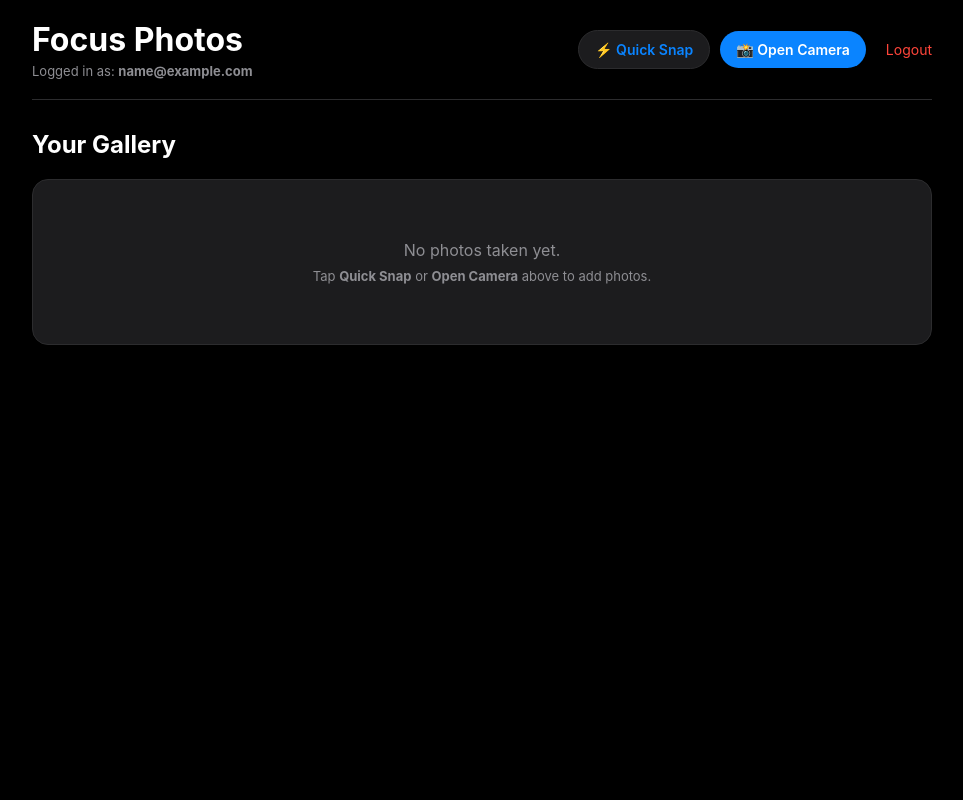
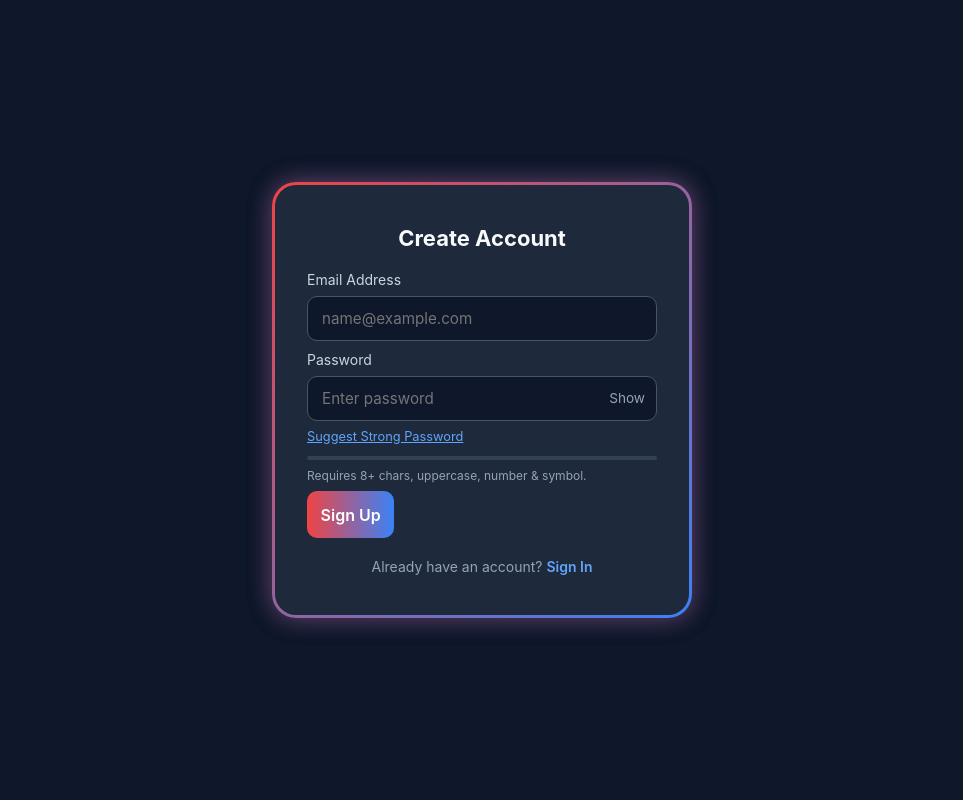
Before and after one commit to aidoomichael60-lang/Focus-Photos, a Flask app: template templates/register.html in a window 1280 px wide. Shown: the whole page, without its empty margins (158-1121 px from the left). Run offline with Flask 3, Linux system fonts and the light colour scheme; the template is opened without the code that fills it, so the values that code supplies are empty; the visitor is signed in with stand-in values (Sample User, id 1).

Commit message:
Update register.html

```diff
--- a/templates/register.html
+++ b/templates/register.html
@@ -1,62 +1,169 @@
 <!DOCTYPE html>
 <html lang="en">
 <head>
-    <meta charset="UTF-8">
-    <meta name="viewport" content="width=device-width, initial-scale=1.0">
-    <title>Dashboard - Focus Photos</title>
-    <style>
-        * { box-sizing: border-box; margin: 0; padding: 0; font-family: -apple-system, BlinkMacSystemFont, sans-serif; }
-        body { background-color: #000000; color: #ffffff; padding: 20px; min-height: 100vh; }
-        .header { display: flex; justify-content: space-between; align-items: center; padding-bottom: 20px; border-bottom: 1px solid #2c2c2e; max-width: 900px; margin: 0 auto; }
-        .user-info { font-size: 13px; color: #8e8e93; margin-top: 4px; }
-        .actions { display: flex; gap: 10px; align-items: center; }
-        .btn { background-color: #0a84ff; color: #ffffff; padding: 10px 16px; border-radius: 20px; text-decoration: none; font-size: 14px; font-weight: 600; border: none; cursor: pointer; display: inline-flex; align-items: center; gap: 6px; }
-        .btn-secondary { background-color: #1c1c1e; color: #0a84ff; border: 1px solid #2c2c2e; }
-        .btn-logout { background: transparent; color: #ff453a; text-decoration: none; font-size: 14px; margin-left: 10px; }
-        .gallery-container { max-width: 900px; margin: 30px auto; }
-        .grid { display: grid; grid-template-columns: repeat(auto-fill, minmax(160px, 1fr)); gap: 15px; margin-top: 20px; }
-        .grid-item { aspect-ratio: 1; border-radius: 14px; overflow: hidden; background-color: #1c1c1e; border: 1px solid #2c2c2e; }
-        .grid-item img { width: 100%; height: 100%; object-fit: cover; }
-        .empty-state { text-align: center; padding: 60px 20px; color: #8e8e93; background-color: #1c1c1e; border-radius: 16px; border: 1px solid #2c2c2e; margin-top: 20px; }
-    </style>
+  <meta charset="UTF-8">
+  <meta name="viewport" content="width=device-width, initial-scale=1.0">
+  <title>Sign Up - Focus Photos</title>
+  <style>
+    * { box-sizing: border-box; margin: 0; padding: 0; font-family: -apple-system, BlinkMacSystemFont, 'Segoe UI', Roboto, sans-serif; }
+    body { min-height: 100vh; display: flex; justify-content: center; align-items: center; background-color: #0f172a; color: #f8fafc; padding: 20px; }
+
+    .auth-wrapper {
+      position: relative;
+      padding: 3px;
+      border-radius: 24px;
+      background: linear-gradient(135deg, #ef4444 0%, #3b82f6 100%);
+      box-shadow: 0 0 25px rgba(239, 68, 68, 0.35), 0 0 25px rgba(59, 130, 246, 0.35);
+      width: 100%;
+      max-width: 420px;
+    }
+
+    .auth-card {
+      background: #1e293b;
+      padding: 2.5rem 2rem;
+      border-radius: 21px;
+      display: flex;
+      flex-direction: column;
+      gap: 1.25rem;
+    }
+
+    h2 { font-size: 22px; text-align: center; font-weight: 700; }
+
+    .form-group { display: flex; flex-direction: column; gap: 0.5rem; }
+    label { font-size: 0.875rem; color: #cbd5e1; }
+    .input-container { position: relative; display: flex; align-items: center; }
+
+    input {
+      width: 100%;
+      padding: 0.75rem 2.5rem 0.75rem 0.875rem;
+      border-radius: 10px;
+      border: 1px solid #475569;
+      background: #0f172a;
+      color: #ffffff;
+      font-size: 0.95rem;
+      outline: none;
+    }
+    input:focus { border-color: #3b82f6; }
+
+    .toggle-password { position: absolute; right: 0.75rem; background: none; border: none; color: #94a3b8; cursor: pointer; font-size: 0.85rem; }
+    .suggest-btn { align-self: flex-start; background: none; border: none; color: #60a5fa; font-size: 0.8rem; cursor: pointer; text-decoration: underline; padding: 0; }
+
+    .strength-meter { height: 4px; width: 100%; background: #334155; border-radius: 2px; overflow: hidden; margin-top: 0.25rem; }
+    .strength-bar { height: 100%; width: 0%; transition: width 0.3s, background-color 0.3s; }
+    .strength-text { font-size: 0.75rem; color: #94a3b8; }
+
+    .submit-btn {
+      margin-top: 0.5rem; padding: 0.85rem; border-radius: 10px; border: none;
+      background: linear-gradient(90deg, #ef4444, #3b82f6);
+      color: #ffffff; font-size: 1rem; font-weight: 600; cursor: pointer;
+    }
+
+    .alert { background: rgba(239, 68, 68, 0.2); color: #ef4444; padding: 10px; border-radius: 8px; font-size: 13px; text-align: center; }
+    .link { text-align: center; font-size: 14px; color: #94a3b8; }
+    .link a { color: #60a5fa; text-decoration: none; font-weight: 600; }
+  </style>
 </head>
 <body>
 
-    <div class="header">
-        <div>
-            <h1>Focus Photos</h1>
-            <p class="user-info">Logged in as: <strong>{{ current_user.email }}</strong></p>
+  <div class="auth-wrapper">
+    <div class="auth-card">
+      <h2>Create Account</h2>
+
+      {% with messages = get_flashed_messages(with_categories=true) %}
+        {% if messages %}
+          {% for category, message in messages %}
+            <div class="alert">{{ message }}</div>
+          {% endfor %}
+        {% endif %}
+      {% endwith %}
+
+      <form action="{{ url_for('register') }}" method="POST" onsubmit="return validateForm()">
+        <div class="form-group">
+          <label>Email Address</label>
+          <input type="email" name="email" placeholder="name@example.com" required>
         </div>
-        <div class="actions">
-            <!-- Native Direct File Capture Form -->
-            <form action="{{ url_for('upload_photo') }}" method="POST" enctype="multipart/form-data" id="quick-form">
-                <input type="file" name="photo" id="quick-cam" accept="image/*" capture="environment" style="display: none;" onchange="document.getElementById('quick-form').submit()">
-                <button type="button" class="btn btn-secondary" onclick="document.getElementById('quick-cam').click()">⚡ Quick Snap</button>
-            </form>
 
-            <a href="{{ url_for('camera_page') }}" class="btn">📸 Open Camera</a>
-            <a href="{{ url_for('logout') }}" class="btn-logout">Logout</a>
+        <div class="form-group" style="margin-top: 10px;">
+          <label>Password</label>
+          <div class="input-container">
+            <input type="password" name="password" id="reg-pass" placeholder="Enter password" oninput="evalStrength(this.value)" required>
+            <button type="button" class="toggle-password" id="toggle-btn" onclick="togglePass()">Show</button>
+          </div>
+
+          <button type="button" class="suggest-btn" onclick="suggestPassword()">Suggest Strong Password</button>
+
+          <div class="strength-meter">
+            <div class="strength-bar" id="strength-bar"></div>
+          </div>
+          <span class="strength-text" id="strength-text">Requires 8+ chars, uppercase, number & symbol.</span>
         </div>
+
+        <button type="submit" class="submit-btn">Sign Up</button>
+      </form>
+
+      <div class="link">
+        Already have an account? <a href="{{ url_for('login') }}">Sign In</a>
+      </div>
     </div>
+  </div>
 
-    <div class="gallery-container">
-        <h2>Your Gallery</h2>
+  <script>
+    function togglePass() {
+      const input = document.getElementById('reg-pass');
+      const btn = document.getElementById('toggle-btn');
+      if (input.type === 'password') {
+        input.type = 'text';
+        btn.textContent = 'Hide';
+      } else {
+        input.type = 'password';
+        btn.textContent = 'Show';
+      }
+    }
 
-        {% if photos %}
-            <div class="grid">
-                {% for photo in photos %}
-                    <div class="grid-item">
-                        <img src="{{ url_for('uploaded_file', filename=photo.filename) }}" alt="Photo">
-                    </div>
-                {% endfor %}
-            </div>
-        {% else %}
-            <div class="empty-state">
-                <p style="font-size: 16px; margin-bottom: 8px;">No photos taken yet.</p>
-                <p style="font-size: 13px;">Tap <strong>Quick Snap</strong> or <strong>Open Camera</strong> above to add photos.</p>
-            </div>
-        {% endif %}
-    </div>
+    function suggestPassword() {
+      const chars = "ABCDEFGHIJKLMNOPQRSTUVWXYZabcdefghijklmnopqrstuvwxyz0123456789!@#$%^&*()";
+      let pass = "";
+      for (let i = 0; i < 14; i++) {
+        pass += chars.charAt(Math.floor(Math.random() * chars.length));
+      }
+      const input = document.getElementById('reg-pass');
+      input.value = pass;
+      input.type = 'text';
+      document.getElementById('toggle-btn').textContent = 'Hide';
+      evalStrength(pass);
+    }
 
+    function evalStrength(val) {
+      const bar = document.getElementById('strength-bar');
+      const text = document.getElementById('strength-text');
+      let score = 0;
+
+      if (val.length >= 8) score++;
+      if (/[A-Z]/.test(val)) score++;
+      if (/[0-9]/.test(val)) score++;
+      if (/[^A-Za-z0-9]/.test(val)) score++;
+
+      if (score <= 1) {
+        bar.style.width = '25%'; bar.style.backgroundColor = '#ef4444';
+        text.textContent = 'Weak password';
+      } else if (score <= 3) {
+        bar.style.width = '65%'; bar.style.backgroundColor = '#f59e0b';
+        text.textContent = 'Moderate password';
+      } else {
+        bar.style.width = '100%'; bar.style.backgroundColor = '#10b981';
+        text.textContent = 'Strong password';
+      }
+    }
+
+    function validateForm() {
+      const val = document.getElementById('reg-pass').value;
+      const isStrong = val.length >= 8 && /[A-Z]/.test(val) && /[0-9]/.test(val) && /[^A-Za-z0-9]/.test(val);
+      if (!isStrong) {
+        alert('Please enter a strong password containing at least 8 characters, an uppercase letter, a number, and a symbol.');
+        return false;
+      }
+      return true;
+    }
+  </script>
 </body>
 </html>
```
